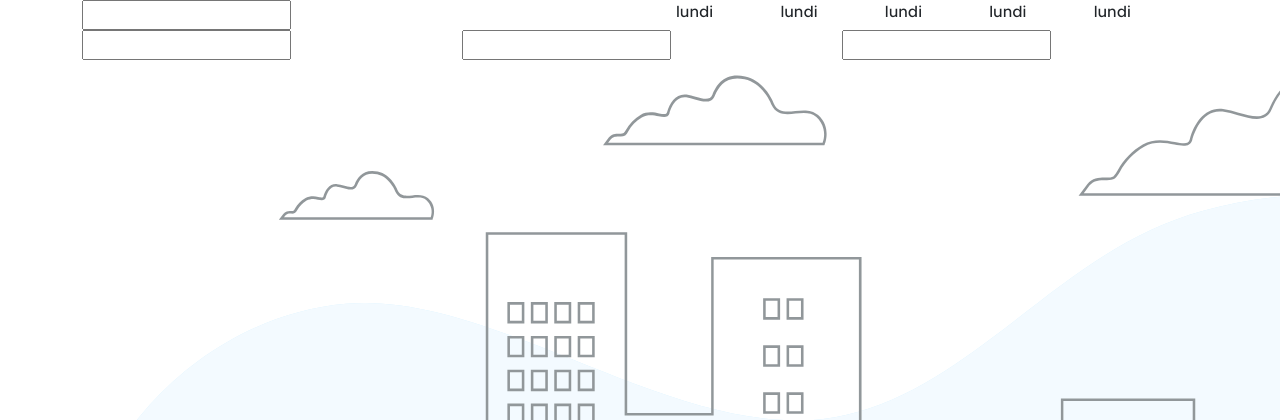
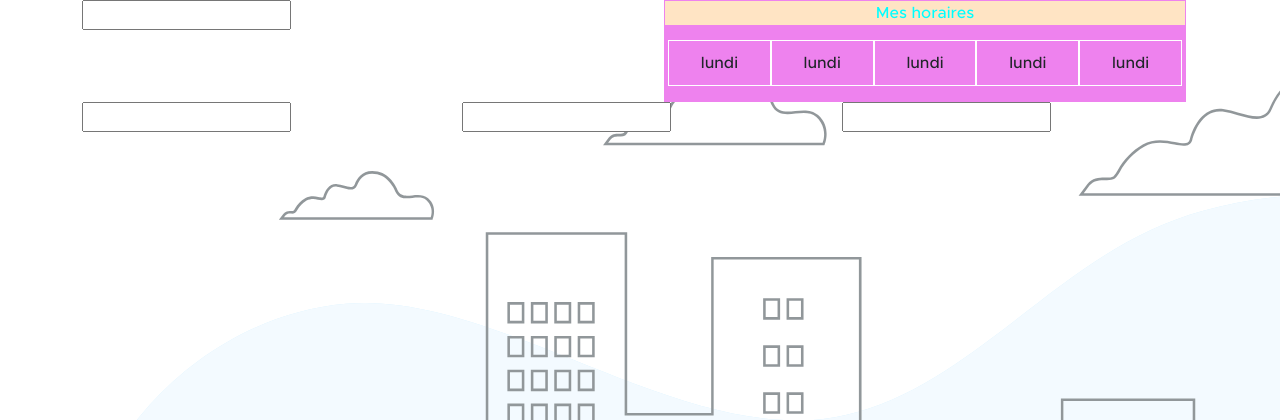
Before and after one commit to NikolozMamyan/mafia-Co, a PHP site: page /views/trajet.php in a window 1280 px wide. Shown: the top 420 px of the page. Run offline with PHP 8.4, Linux system fonts and the light colour scheme.

Commit message:
trajet_style_rename_logo

```diff
--- a/assets/css/main.css
+++ b/assets/css/main.css
@@ -153,4 +153,26 @@ label {
 
 p {
   color: #fff;
+}
+
+.selectH {
+  border: 1px solid violet;
+  background-color: violet;
+}
+
+.horaires {
+  color: aqua;
+  background-color: bisque;
+  margin: 0;
+  text-align: center;
+}
+
+.semaine {
+  padding: 15px;
+}
+
+.jour {
+  border: 1px solid white;
+  text-align: center;
+  padding: 10px 0px;
 }/*# sourceMappingURL=main.css.map */
--- a/assets/css/main.scss
+++ b/assets/css/main.scss
@@ -6,3 +6,4 @@
 @import "./sass/Layout/footer";
 @import "./sass/Component/button";
 @import "./sass/Pages/loginPage";
+@import "./sass/Pages/trajet";
--- /dev/null
+++ b/assets/css/sass/Pages/_trajet.scss
@@ -0,0 +1,20 @@
+.selectH{
+    border: 1px solid violet;
+    background-color: violet;
+}
+
+.horaires{
+    color: aqua;
+    background-color: bisque;
+    margin: 0;
+    text-align: center;
+}
+.semaine{
+    padding: 15px;
+}
+.jour{
+    border: 1px solid white;
+    text-align: center;
+    padding: 10px 0px;
+
+}
--- a/views/trajet.php
+++ b/views/trajet.php
@@ -17,21 +17,24 @@ include('./headDev.php');
     </div>
   </div>
   <div class="row">
-    <div class="container">
-      <div class="row">
-        <div class="col">
+    <div class="container p-0 selectH">
+      <div class="container horaires">
+        Mes horaires
+      </div>
+      <div class="row semaine">
+        <div class="col  jour ">
         lundi
         </div>
-        <div class="col">
+        <div class="col  jour">
         lundi
         </div>
-        <div class="col">
+        <div class="col  jour">
         lundi
         </div>
-        <div class="col">
+        <div class="col  jour">
         lundi
         </div>
-        <div class="col">
+        <div class="col  jour">
         lundi
         </div>
       </div>
```
Also changed, not shown: assets/images/footer_logo.svg (renamed from assets/images/logo.svg), 1 other file.
